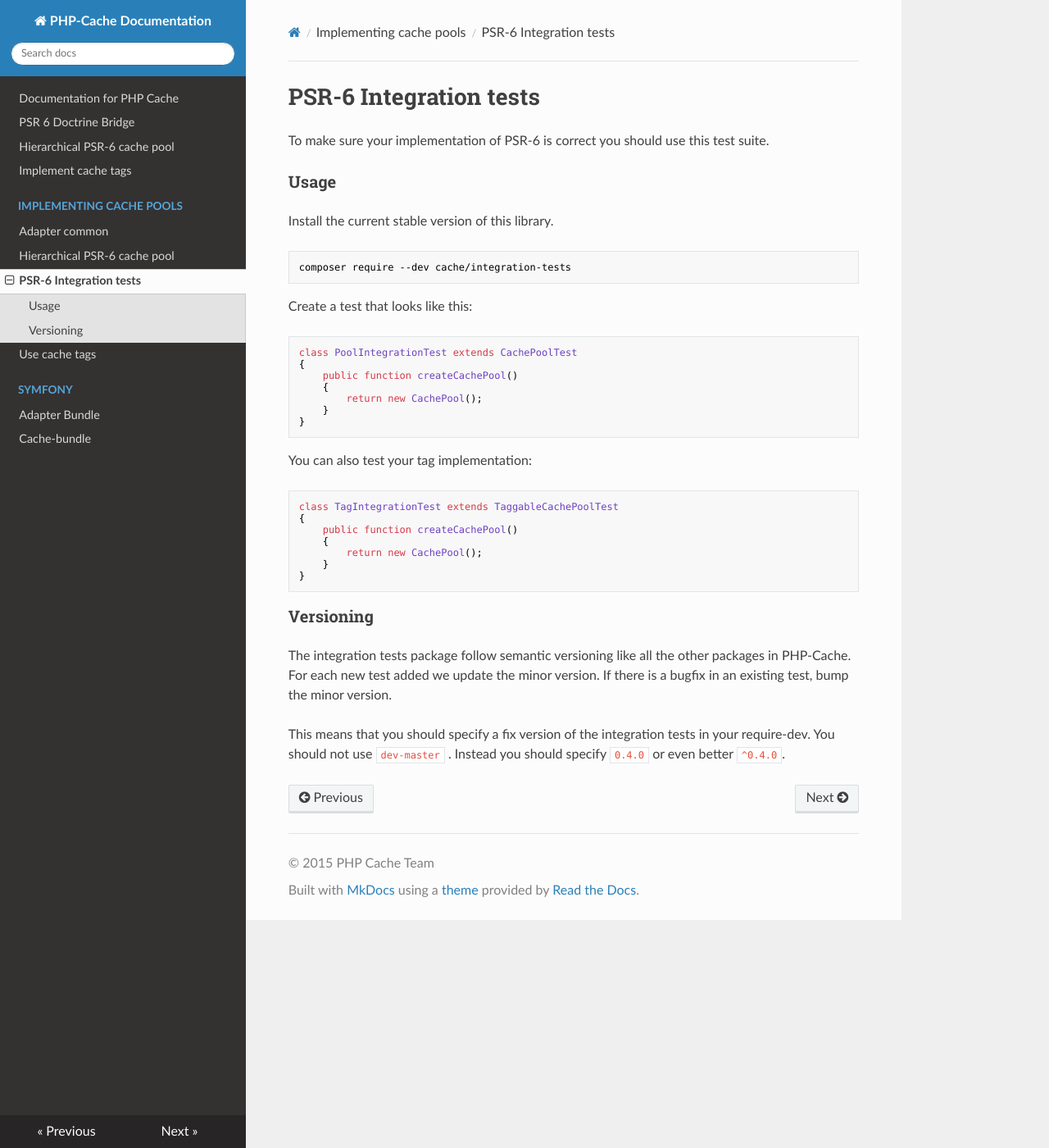
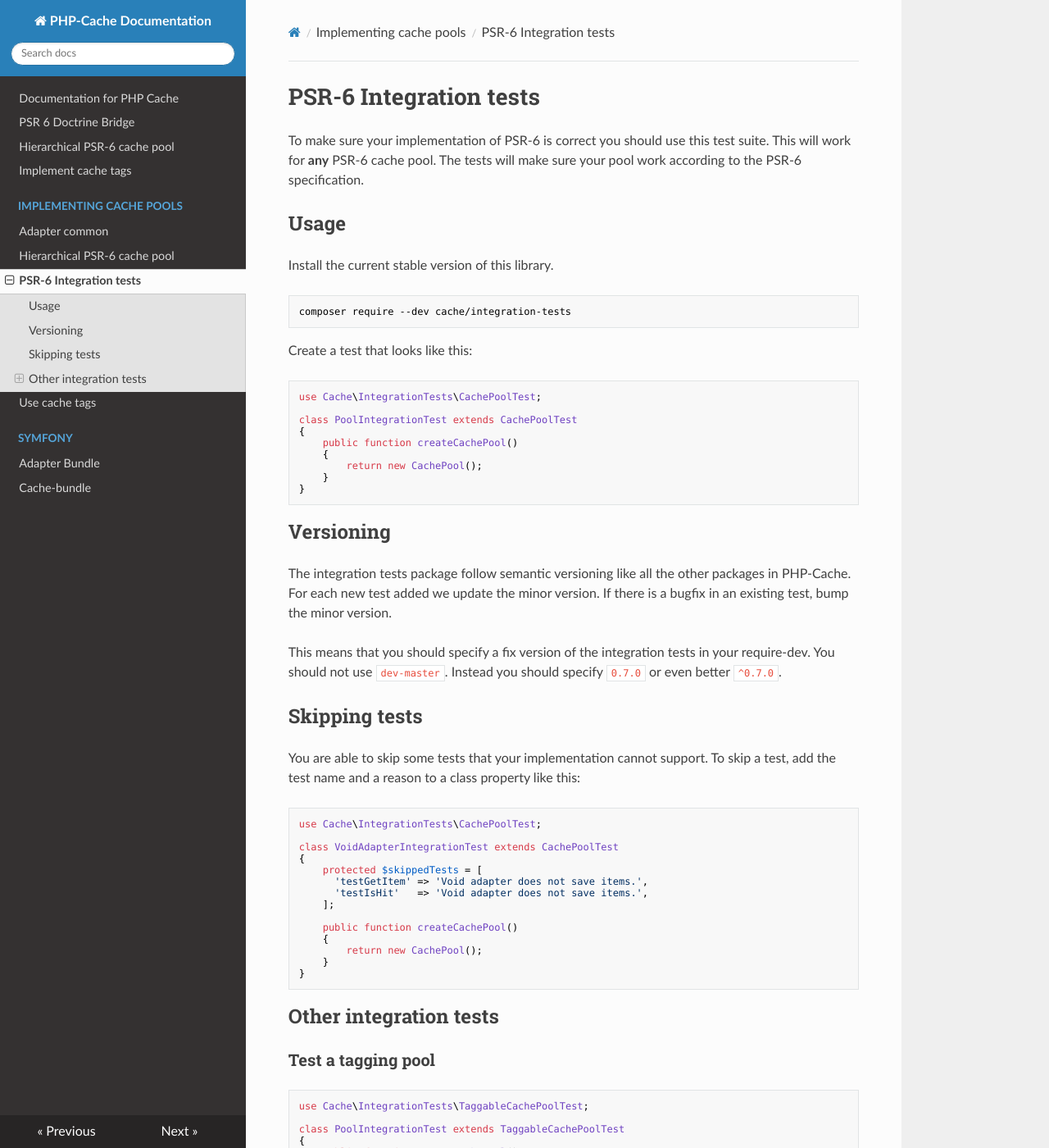
Before and after one commit to php-cache/documentation, an MkDocs documentation site: the page built from docs/implementing-cache-pools/integration-tests.md, in a window 1280 px wide and 1400 px high. Shown: the whole window at 82% size. Built offline with MkDocs 1.6.1, drawn with Linux system fonts in a browser that asks for light colours; nearby versions of some CDN libraries; some of the changed text lies outside the part shown.

Commit message:
Added note how to skip tests

````diff
--- a/docs/implementing-cache-pools/integration-tests.md
+++ b/docs/implementing-cache-pools/integration-tests.md
@@ -1,8 +1,9 @@
 # PSR-6 Integration tests
 
-To make sure your implementation of PSR-6 is correct you should use this test suite.
+To make sure your implementation of PSR-6 is correct you should use this test suite. This will work for **any** PSR-6
+cache pool. The tests will make sure your pool work according to the PSR-6 specification.
 
-### Usage
+## Usage
 
 Install the current stable version of this library.
 
@@ -12,6 +13,8 @@
 
 Create a test that looks like this:
 ```php
+use Cache\IntegrationTests\CachePoolTest;
+
 class PoolIntegrationTest extends CachePoolTest
 {
     public function createCachePool()
@@ -21,9 +24,46 @@
 }
 ```
 
-You can also test your tag implementation:
+
+## Versioning
+
+The integration tests package follow semantic versioning like all the other packages in PHP-Cache. For each new test
+added we update the minor version. If there is a bugfix in an existing test, bump the minor version.
+
+This means that you should specify a fix version of the integration tests in your require-dev.
+You should not use `dev-master`. Instead you should specify `0.7.0` or even better `^0.7.0`.
+
+## Skipping tests
+
+You are able to skip some tests that your implementation cannot support. To skip a test, add the test name and a reason
+to a class property like this:
+
 ```php
-class TagIntegrationTest extends TaggableCachePoolTest
+use Cache\IntegrationTests\CachePoolTest;
+
+class VoidAdapterIntegrationTest extends CachePoolTest
+{
+    protected $skippedTests = [
+      'testGetItem' => 'Void adapter does not save items.',
+      'testIsHit'   => 'Void adapter does not save items.',
+    ];
+
+    public function createCachePool()
+    {
+        return new CachePool();
+    }
+}
+```
+
+
+## Other integration tests
+
+### Test a tagging pool
+
+```php
+use Cache\IntegrationTests\TaggableCachePoolTest;
+
+class PoolIntegrationTest extends TaggableCachePoolTest
 {
     public function createCachePool()
     {
@@ -32,10 +72,16 @@
 }
 ```
 
-### Versioning
+### Test a hierarchical pool
 
-The integration tests package follow semantic versioning like all the other packages in PHP-Cache. For each new test
-added we update the minor version. If there is a bugfix in an existing test, bump the minor version.
+```php
+use Cache\IntegrationTests\HierarchicalCachePoolTest;
 
-This means that you should specify a fix version of the integration tests in your require-dev.
-You should not use `dev-master` . Instead you should specify `0.4.0` or even better `^0.4.0`.
+class PoolIntegrationTest extends HierarchicalCachePoolTest
+{
+    public function createCachePool()
+    {
+        return new CachePool();
+    }
+}
+```
````
